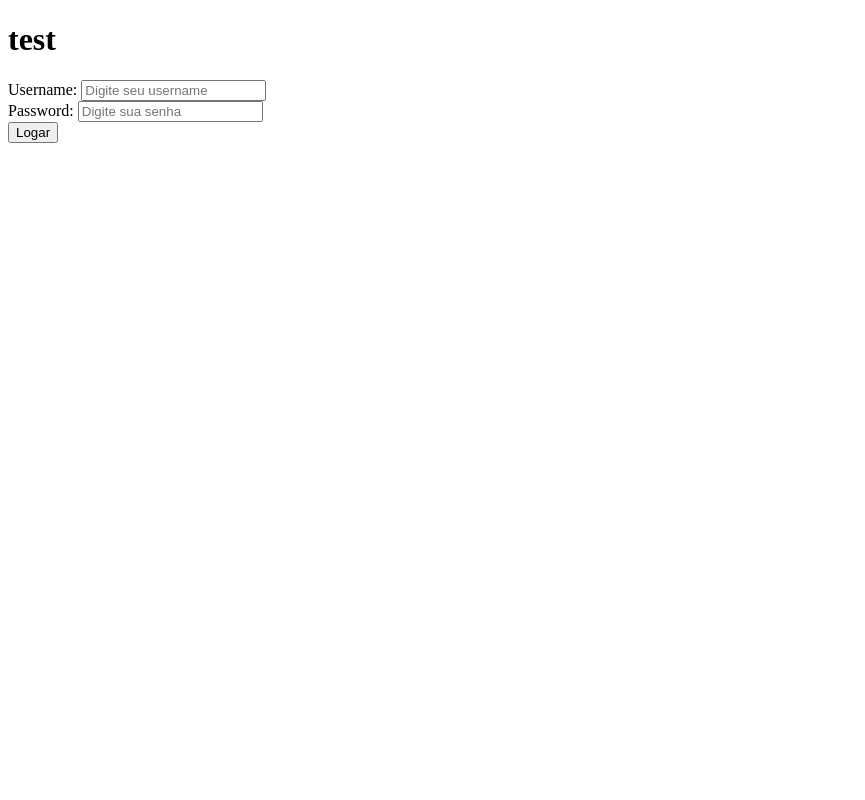
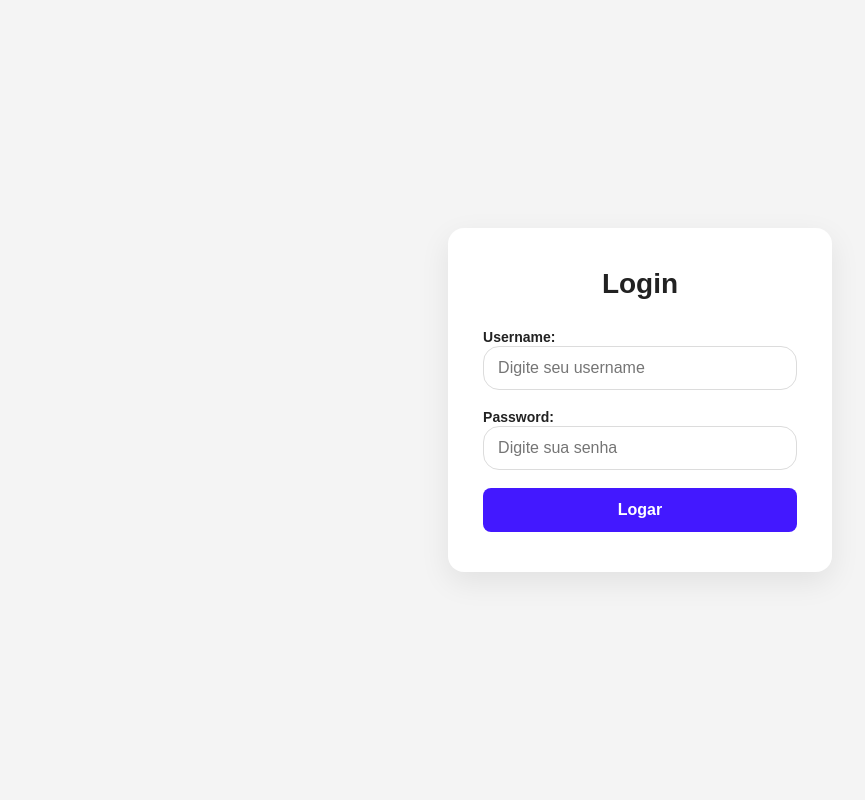
Before and after one commit to 0arKes/APIGuard, a Django app: page /login/ in a window 1280 px wide. Shown: the whole page, without its empty margins (0-865 px from the left). Run offline with Django 5.2, Linux system fonts and the light colour scheme.

Commit message:
style: Personalizando rota de login
Criando css da rota login.
Criando estrutura html da pagina de login

```diff
--- /dev/null
+++ b/monitoring/static/monitoring/login.css
@@ -0,0 +1,115 @@
+* {
+    box-sizing: border-box;
+    margin: 0;
+    padding: 0;
+    font-family: Arial, sans-serif;
+}
+
+:root {
+    --primary: #4318ff;
+    --primary-dark: #3212c7;
+    --background: #f4f4f4;
+    --text: #222222;
+    --border: #dcdcdc;
+    --white: #ffffff;
+}
+
+body{
+    height: 100vh;
+
+    display: flex;
+    flex-flow: row nowrap;
+    justify-content: center;
+    align-items: center;
+
+    background-color: var(--background);
+}
+
+form{
+    width: 100%;
+    max-width: 430px;
+
+    padding: 30px 24px;
+
+    display: flex;
+    flex-flow: column nowrap;
+    gap: 18px;
+
+    background-color: var(--white);
+
+    border-radius: 16px;
+    box-shadow: 0 10px 30px rgba(0, 0, 0, 0.08);;
+}
+
+h1{
+    margin-bottom: 10px;
+
+    color: var(--text);
+
+    font-size: 28px;
+    text-align: center;
+}
+
+label{
+    color: var(--text);
+    font-weight: 600;
+    font-size: 14px;
+}
+
+input{
+    width: 100%;
+
+    padding: 12px 14px;
+
+    border: 1px solid var(--border);
+    border-radius: 16px;
+
+    font-size: 16px;
+
+    outline: none;
+}
+
+input:focus{
+    border-color: var(--primary);
+    box-shadow: 0 0 0 3px rgba(67, 24, 255, 0.12);
+}
+
+button{
+    width: 100%;
+
+    padding: 13px;
+
+    border: none;
+    border-radius: 8px;
+
+    background-color: var(--primary);
+    color: var(--white);
+
+    font-size: 16px;
+    font-weight: 600;
+
+    cursor: pointer;
+
+    transition:
+        background-color 0.2s ease,
+        transform 0.2s ease;
+}
+
+button:hover{
+    background-color: var(--primary-dark);
+}
+
+button:active{
+    transform: scale(0.98);
+}
+
+
+@media (min-width: 600px) {
+    body {
+        padding: 0;
+    }
+
+    form {
+        padding: 40px 35px;
+    }
+}
--- a/monitoring/templates/monitoring/login.html
+++ b/monitoring/templates/monitoring/login.html
@@ -1,16 +1,20 @@
+{% load static %}
 <!DOCTYPE html>
-<html lang="en">
+<html lang="pt-br">
 <head>
     <meta charset="UTF-8">
     <meta name="viewport" content="width=device-width, initial-scale=1.0">
-    <title>Document</title>
+    <link rel="stylesheet" href="{% static "monitoring/login.css" %}">
+    <title>Login</title>
 </head>
 <body>
-    <h1>test</h1>
-    <form method="post">
-        {% csrf_token %}
-        {{ form }}
-        <button type="submit">Logar</button>
-    </form>
+    <main>
+        <form method="post">
+            <h1>Login</h1>
+            {% csrf_token %}
+            {{ form }}
+            <button type="submit">Logar</button>
+        </form>
+    </main>
 </body>
 </html>
```
